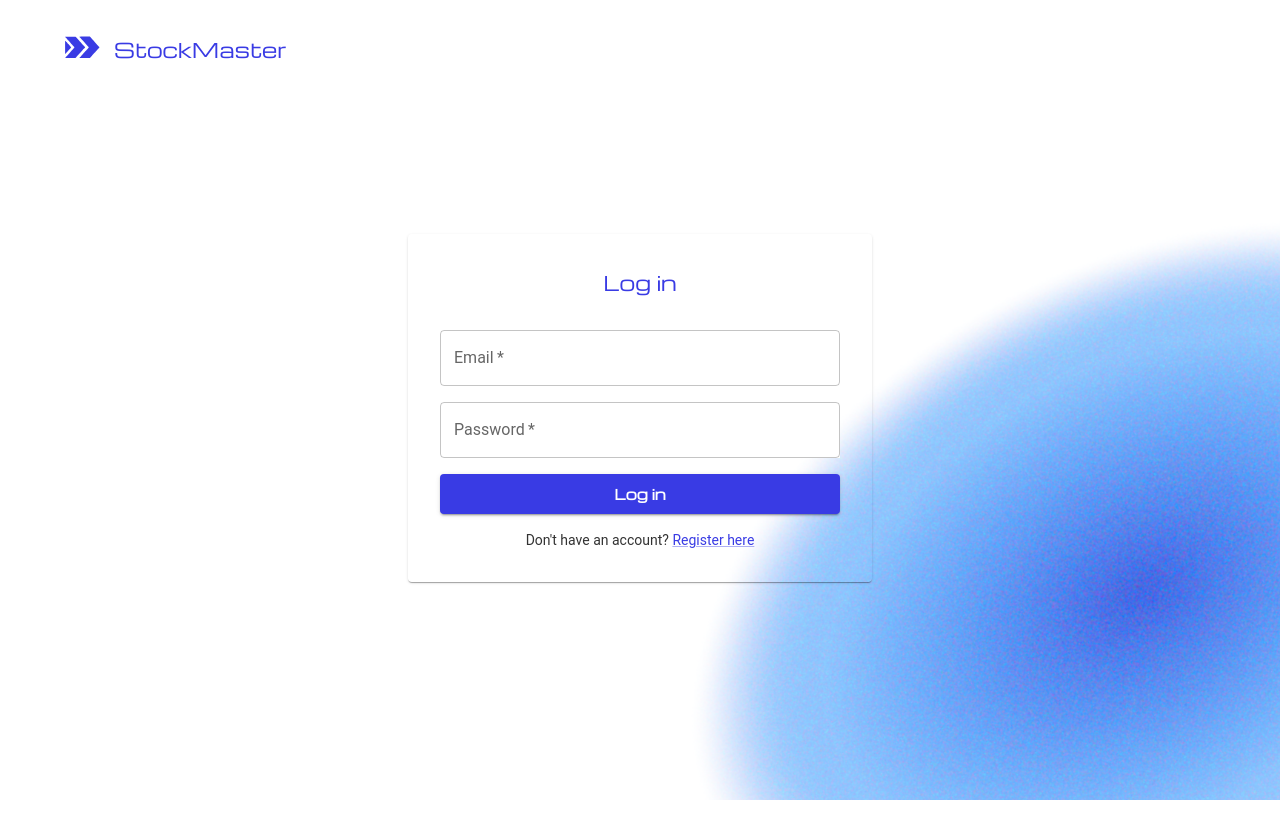
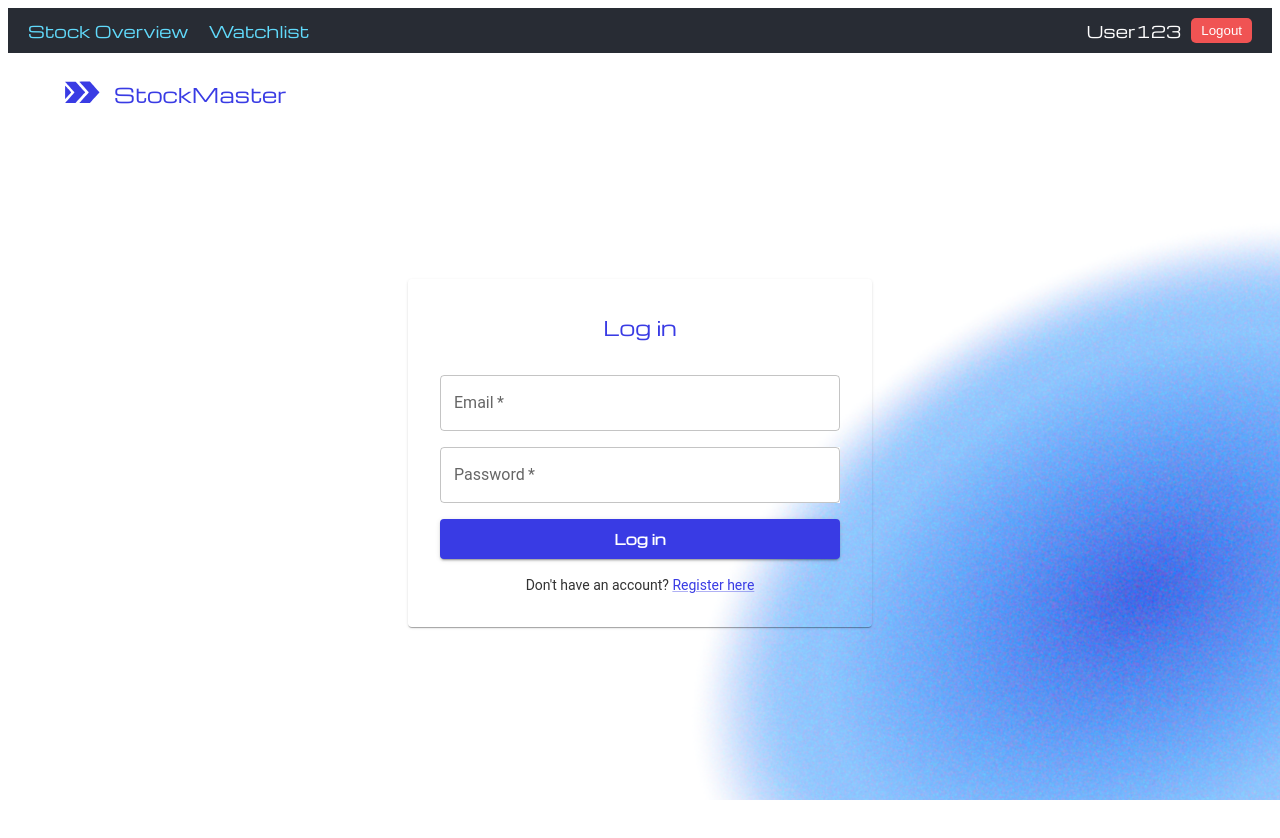
Before and after one commit to Projekt-zespolowy-magisterka/frontend, a React (Create React App) app: page /login in a window 1280 px wide. Shown: the top 838 px of the page. Before the commit the page ends 816 px from the top, so only its background shows below. Built offline with nearby package versions, Linux system fonts and the light colour scheme.

Commit message:
initial commit

```diff
--- a/src/App.js
+++ b/src/App.js
@@ -1,16 +1,30 @@
-import React from 'react';
+import React, { useState } from 'react';
 import { BrowserRouter as Router, Routes, Route, Navigate } from 'react-router-dom';
 import Login from './pages/LoginPage';
-import RegistrationPage from "./pages/RegistrationPage";
+import RegistrationPage from './pages/RegistrationPage';
+import TopMenu from './components/TopMenu';
+import StockOverview from './pages/StockOverview';
+import Watchlist from './pages/Watchlist';
 
 function App() {
+  const [isLoggedIn, setIsLoggedIn] = useState(false);
+  const [username, setUsername] = useState('User123'); // Replace with actual user data
+
+  const handleLogout = () => {
+    setIsLoggedIn(false);
+    setUsername('');
+  };
+
   return (
     <Router>
+      {/* TopMenu is now always visible */}
+      <TopMenu username={username} isLoggedIn={isLoggedIn} onLogout={handleLogout} />
       <Routes>
         <Route path="/" element={<Navigate to="/login" replace />} />
-        <Route path="/login" element={<Login />} />
-          <Route path="/register" element={<RegistrationPage/>} />
-
+        <Route path="/login" element={<Login onLogin={() => setIsLoggedIn(true)} />} />
+        <Route path="/register" element={<RegistrationPage />} />
+        <Route path="/stock-overview" element={isLoggedIn ? <StockOverview /> : <Navigate to="/login" />} />
+        <Route path="/watchlist" element={isLoggedIn ? <Watchlist /> : <Navigate to="/login" />} />
       </Routes>
     </Router>
   );
--- /dev/null
+++ b/src/components/TopMenu.css
@@ -0,0 +1,53 @@
+.top-menu {
+    display: flex;
+    justify-content: space-between;
+    align-items: center;
+    padding: 10px 20px;
+    background-color: #282c34;
+    color: white;
+  }
+
+  .nav-links a {
+    color: #61dafb;
+    margin-right: 20px;
+    text-decoration: none;
+  }
+
+  .nav-links a.active {
+    font-weight: bold;
+    border-bottom: 2px solid #61dafb;
+  }
+
+  .user-section {
+    display: flex;
+    align-items: center;
+  }
+
+  .username {
+    margin-right: 10px;
+  }
+
+  .logout-button {
+    background: #f05353;
+    color: white;
+    border: none;
+    padding: 5px 10px;
+    cursor: pointer;
+    border-radius: 5px;
+  }
+
+  .logout-button:hover {
+    background: #d14040;
+  }
+
+  /* Responsive styling */
+  @media (max-width: 768px) {
+    .top-menu {
+      flex-direction: column;
+      align-items: flex-start;
+    }
+
+    .nav-links {
+      margin-bottom: 10px;
+    }
+  }
--- /dev/null
+++ b/src/components/TopMenu.js
@@ -0,0 +1,31 @@
+import React from 'react';
+import { NavLink, useNavigate } from 'react-router-dom';
+import './TopMenu.css';
+
+function TopMenu({ username, onLogout }) {
+  const navigate = useNavigate();
+
+  const handleLogout = () => {
+    onLogout(); // Calls the logout function passed from parent
+    navigate('/login'); // Redirect to login page after logout
+  };
+
+  return (
+    <div className="top-menu">
+      <div className="nav-links">
+        <NavLink to="/stock-overview" activeClassName="active">
+          Stock Overview
+        </NavLink>
+        <NavLink to="/watchlist" activeClassName="active">
+          Watchlist
+        </NavLink>
+      </div>
+      <div className="user-section">
+        <span className="username">{username}</span>
+        <button onClick={handleLogout} className="logout-button">Logout</button>
+      </div>
+    </div>
+  );
+}
+
+export default TopMenu;
--- /dev/null
+++ b/src/pages/StockOverview.js
@@ -0,0 +1,12 @@
+import React from 'react';
+
+function StockOverview() {
+  return (
+    <div>
+      <h1>Stock Overview</h1>
+      {/* Display stock data here */}
+    </div>
+  );
+}
+
+export default StockOverview;
--- /dev/null
+++ b/src/pages/Watchlist.js
@@ -0,0 +1,12 @@
+import React from 'react';
+
+function Watchlist() {
+  return (
+    <div>
+      <h1>Watchlist</h1>
+      {/* Display watchlist here */}
+    </div>
+  );
+}
+
+export default Watchlist;
```
